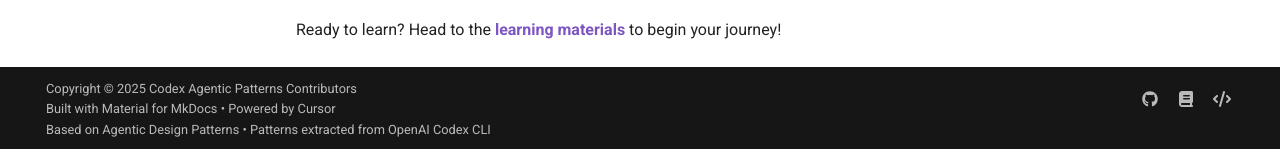
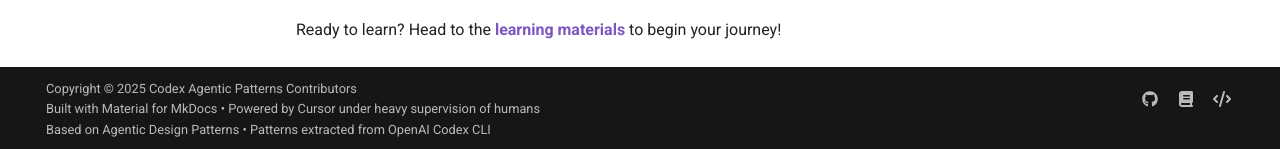
Before and after one commit to artvandelay/codex-agentic-patterns, an MkDocs documentation site: the page built from docs/index.md, in a window 1280 px wide and 1390 px high. Shown: the part 1238-1387 px from the top of the window. Built offline with MkDocs 1.6.1 and Material for MkDocs 9.7.7, drawn with Linux system fonts in a browser that asks for light colours; comment, search, counter and statistics services are not loaded.

Commit message:
Update attribution to be more accurate about AI assistance
- Change from 'Powered by Cursor' to 'Powered by Cursor under heavy supervision of humans'
- Reflects the reality that this was human-guided AI assistance, not autonomous AI work
- Maintains honesty about the collaborative nature of the project

```diff
--- a/mkdocs.yml
+++ b/mkdocs.yml
@@ -170,6 +170,6 @@ extra:
 copyright: |
   Copyright &copy; 2025 Codex Agentic Patterns Contributors<br>
   Built with <a href="https://squidfunk.github.io/mkdocs-material/" target="_blank">Material for MkDocs</a> •
-  Powered by <a href="https://cursor.sh/" target="_blank">Cursor</a><br>
+  Powered by <a href="https://cursor.sh/" target="_blank">Cursor</a> under heavy supervision of humans<br>
   Based on <a href="https://docs.google.com/document/d/1rsaK53T3Lg5KoGwvf8ukOUvbELRtH-V0LnOIFDxBryE/preview" target="_blank">Agentic Design Patterns</a> •
   Patterns extracted from <a href="https://github.com/openai/codex" target="_blank">OpenAI Codex CLI</a>
```
